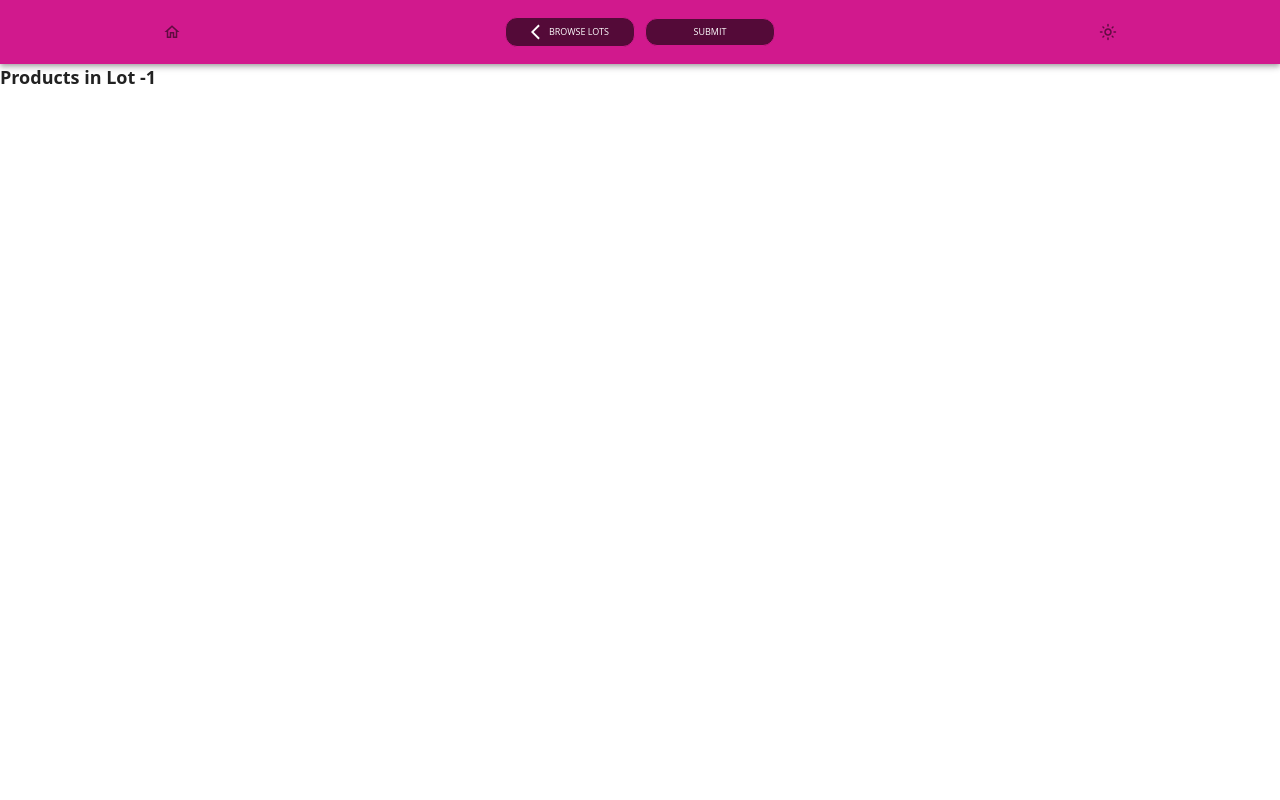
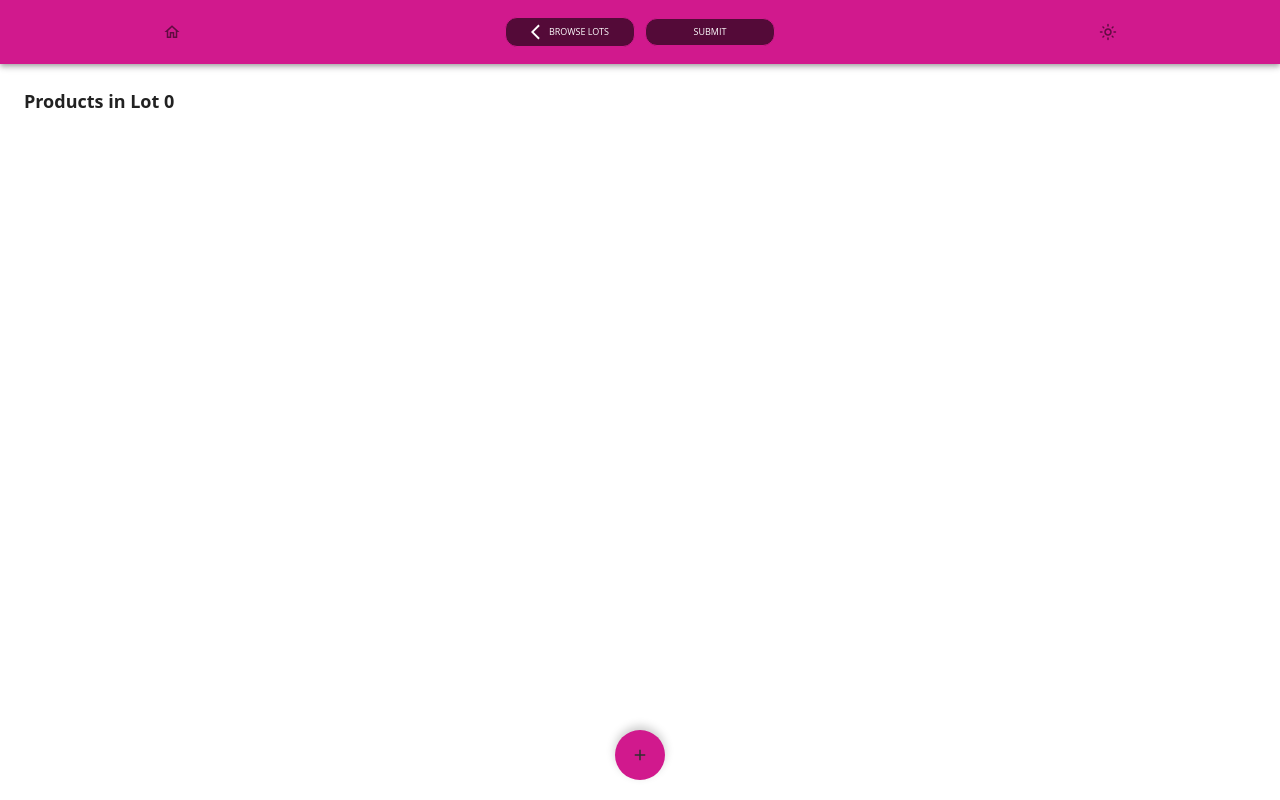
Before and after one commit to KadeHennacy/Big-Blue-Product-Tool, a React (Vite) app: page /lot in a window 1280 px wide. Built offline with nearby package versions, Linux system fonts and the light colour scheme.

Commit message:
Image Upload works

```diff
--- a/package.json
+++ b/package.json
@@ -18,6 +18,7 @@
     "formik": "^2.4.2",
     "react": "^18.2.0",
     "react-dom": "^18.2.0",
+    "react-image-file-resizer": "^0.4.8",
     "react-redux": "^8.1.2",
     "react-router-dom": "^6.14.2",
     "redux": "^4.2.1",
--- a/src/features/browse/browse.tsx
+++ b/src/features/browse/browse.tsx
@@ -56,6 +56,13 @@ const browseSlice = createSlice({
       state.currentProductIndex =
         state.lots[state.currentLotIndex].items.length - 1;
     },
+    deleteProduct: (state, action: PayloadAction<number>) => {
+      state.lots[state.currentLotIndex].items.splice(action.payload, 1);
+      state.lots[state.currentLotIndex].lastModified = Date.now().toString();
+    },
+    deleteLot: (state, action: PayloadAction<number>) => {
+      state.lots.splice(action.payload, 1);
+    },
     setCurrentLotIndex: (state, action: PayloadAction<number>) => {
       state.currentLotIndex = action.payload;
     },
@@ -84,5 +91,7 @@ export const {
   updateProduct,
   setCurrentProductIndex,
   setEditing,
+  deleteProduct,
+  deleteLot,
 } = browseSlice.actions;
 export default browseSlice.reducer;
--- a/src/features/browse/index.tsx
+++ b/src/features/browse/index.tsx
@@ -1,31 +1,112 @@
 import React from "react";
 import { useSelector, useDispatch } from "react-redux";
 import { useNavigate } from "react-router-dom";
-import { setCurrentLotIndex } from "./browse";
+import { deleteLot, setCurrentLotIndex } from "./browse";
+import { Box, useTheme } from "@mui/material";
+import DeleteIcon from "@mui/icons-material/Delete";
+import {
+  Dialog,
+  DialogActions,
+  DialogContent,
+  DialogContentText,
+  DialogTitle,
+  Button,
+} from "@mui/material";
 
 const Browse: React.FC = () => {
   const lots = useSelector((state) => state.browse.lots);
   const dispatch = useDispatch();
   const navigate = useNavigate();
+  const theme = useTheme();
+  const [deleteDialogOpen, setDeleteDialogOpen] = React.useState(false);
+  const [productToDelete, setProductToDelete] = React.useState<number | null>(
+    null
+  );
+  const handleOpenDeleteDialog = () => {
+    setDeleteDialogOpen(true);
+  };
+
+  const handleCloseDeleteDialog = () => {
+    setDeleteDialogOpen(false);
+  };
 
   const handleLotClick = (index: number) => {
     dispatch(setCurrentLotIndex(index));
     navigate("/lot");
   };
 
+  function formatDate(timestampString: string) {
+    const date = new Date(Number(timestampString));
+
+    const day = String(date.getDate()).padStart(2, "0");
+    const month = String(date.getMonth() + 1).padStart(2, "0"); // Months are 0-based
+    const year = date.getFullYear();
+
+    return `${month}/${day}/${year}`;
+  }
+
   return (
-    <div>
+    <Box sx={{ padding: 3 }}>
+      <Dialog
+        open={deleteDialogOpen}
+        onClose={handleCloseDeleteDialog}
+        aria-labelledby="alert-dialog-title"
+        aria-describedby="alert-dialog-description"
+      >
+        <DialogTitle id="alert-dialog-title">
+          {"Delete Confirmation"}
+        </DialogTitle>
+        <DialogContent>
+          <DialogContentText id="alert-dialog-description">
+            Are you sure you want to delete this item?
+          </DialogContentText>
+        </DialogContent>
+        <DialogActions>
+          <Button onClick={handleCloseDeleteDialog} color="primary">
+            No
+          </Button>
+          <Button
+            onClick={() => {
+              if (productToDelete !== null) {
+                dispatch(deleteLot(productToDelete));
+              }
+              handleCloseDeleteDialog();
+            }}
+            color="primary"
+            autoFocus
+          >
+            Yes
+          </Button>
+        </DialogActions>
+      </Dialog>
       <h2>All Lots</h2>
       {lots.map((lot, index) => (
-        <div key={lot.id} onClick={() => handleLotClick(index)}>
-          <h3>Lot ID: {lot.id}</h3>
+        <Box key={lot.id} onClick={() => handleLotClick(index)}>
+          <Box
+            sx={{
+              display: "flex",
+              justifyContent: "space-between",
+            }}
+          >
+            <h3>{formatDate(lot.lastModified)}</h3>
+            <DeleteIcon
+              sx={{
+                color: theme.palette.error.main,
+              }}
+              onClick={(e) => {
+                e.stopPropagation();
+                setProductToDelete(index);
+                handleOpenDeleteDialog();
+              }}
+            />
+          </Box>
           <img src={lot.thumbnail} alt={`Thumbnail for lot ${lot.id}`} />
-          <p>Last Modified: {lot.lastModified}</p>
+          <p>Lot ID: {lot.id}</p>
           <p>Number of Items: {lot.items.length}</p>
-          {/* You can style this div to look like a clickable card or add a button for better UX */}
-        </div>
+          {/* You can style this Box to look like a clickable card or add a button for better UX */}
+        </Box>
       ))}
-    </div>
+    </Box>
   );
 };
 
--- a/src/features/lot/index.tsx
+++ b/src/features/lot/index.tsx
@@ -1,13 +1,33 @@
 import React from "react";
 import { useSelector, useDispatch } from "react-redux";
 import { useNavigate } from "react-router-dom";
-import { setCurrentProductIndex, setEditing } from "../browse/browse"; // Import the action
+import {
+  setCurrentProductIndex,
+  setEditing,
+  deleteProduct,
+} from "../browse/browse"; // Import the action
+import { Box, IconButton, useTheme } from "@mui/material";
+import DeleteIcon from "@mui/icons-material/Delete";
+import AddIcon from "@mui/icons-material/Add";
+import {
+  Dialog,
+  DialogActions,
+  DialogContent,
+  DialogContentText,
+  DialogTitle,
+  Button,
+} from "@mui/material";
 
 const Lot: React.FC = () => {
   const dispatch = useDispatch();
   const navigate = useNavigate();
   const currentLotIndex = useSelector((state) => state.browse.currentLotIndex);
   const lot = useSelector((state) => state.browse.lots[currentLotIndex]);
+  const [deleteDialogOpen, setDeleteDialogOpen] = React.useState(false);
+  const [productToDelete, setProductToDelete] = React.useState<number | null>(
+    null
+  );
+  const theme = useTheme();
 
   const handleProductClick = (productIndex: number) => {
     dispatch(setCurrentProductIndex(productIndex));
@@ -15,19 +35,110 @@ const Lot: React.FC = () => {
     navigate("/product");
   };
 
+  const handleNewProductClick = () => {
+    dispatch(setEditing(false));
+    navigate("/product");
+  };
+
+  const handleOpenDeleteDialog = () => {
+    setDeleteDialogOpen(true);
+  };
+
+  const handleCloseDeleteDialog = () => {
+    setDeleteDialogOpen(false);
+  };
+
   return (
-    <div>
-      <h2>Products in Lot {currentLotIndex}</h2>
+    <Box sx={{ padding: 3 }}>
+      <Dialog
+        open={deleteDialogOpen}
+        onClose={handleCloseDeleteDialog}
+        aria-labelledby="alert-dialog-title"
+        aria-describedby="alert-dialog-description"
+      >
+        <DialogTitle id="alert-dialog-title">
+          {"Delete Confirmation"}
+        </DialogTitle>
+        <DialogContent>
+          <DialogContentText id="alert-dialog-description">
+            Are you sure you want to delete this item?
+          </DialogContentText>
+        </DialogContent>
+        <DialogActions>
+          <Button onClick={handleCloseDeleteDialog} color="primary">
+            No
+          </Button>
+          <Button
+            onClick={() => {
+              if (productToDelete !== null) {
+                dispatch(deleteProduct(productToDelete));
+              }
+              handleCloseDeleteDialog();
+            }}
+            color="primary"
+            autoFocus
+          >
+            Yes
+          </Button>
+        </DialogActions>
+      </Dialog>
+      <Box>
+        <h2>Products in Lot {currentLotIndex + 1}</h2>
         {lot?.items.map((product, index) => (
           <div key={product.id} onClick={() => handleProductClick(index)}>
+            <Box
+              sx={{
+                display: "flex",
+                justifyContent: "space-between",
+              }}
+            >
               <h3>{product.name}</h3>
+              <DeleteIcon
+                sx={{
+                  color: theme.palette.error.main,
+                }}
+                onClick={(e) => {
+                  e.stopPropagation();
+                  setProductToDelete(index);
+                  handleOpenDeleteDialog();
+                }}
+              />
+            </Box>
             <p>{product.description}</p>
             <p>Category: {product.category}</p>
             <p>Price: ${product.price}</p>
             <img src={product.image} alt={product.name} />
           </div>
         ))}
-    </div>
+      </Box>
+      <Box
+        sx={{
+          position: "fixed",
+          bottom: 20,
+          left: "50%",
+          transform: "translateX(-50%)",
+        }}
+      >
+        <IconButton
+          color="primary"
+          sx={{
+            backgroundColor: "primary.main",
+            boxShadow: "0px -4px 10px rgba(0, 0, 0, 0.2)",
+            width: 50,
+            height: 50,
+          }}
+          onClick={() => {
+            handleNewProductClick();
+          }}
+        >
+          <AddIcon
+            sx={{
+              color: "text.default",
+            }}
+          />
+        </IconButton>
+      </Box>
+    </Box>
   );
 };
 
--- a/src/features/product/index.tsx
+++ b/src/features/product/index.tsx
@@ -9,9 +9,13 @@ import {
   MenuItem,
   InputLabel,
   FormControl,
+  Snackbar,
+  Box,
 } from "@mui/material";
 import { addProduct, updateProduct } from "../browse/browse";
 import { Product } from "../browse/browse";
+import { useNavigate } from "react-router-dom";
+import Resizer from "react-image-file-resizer";
 
 interface ProductProps {
   lotId: number;
@@ -24,13 +28,35 @@ interface FormValues {
   price: number;
   image: File | null;
 }
+const patternTwoDigitsAfterDecimal = /^\d+(\.\d{0,2})?$/;
 
 const validationSchema = Yup.object({
   name: Yup.string().required("Required"),
   description: Yup.string().required("Required"),
   category: Yup.string().required("Required"),
-  price: Yup.number().required("Required").positive().integer(),
-  image: Yup.mixed().required("A file is required"),
+  price: Yup.number()
+    .required("Required")
+    .positive()
+    .test("two-decimal", "Price must have 2 decimal points or less", (value) =>
+      patternTwoDigitsAfterDecimal.test(value)
+    ),
+  image: Yup.mixed()
+    .required("An image is required")
+    .test("fileType", "Unsupported File Format", (value) => {
+      if (value) {
+        const supportedFormats = [
+          "image/jpg",
+          "image/jpeg",
+          "image/gif",
+          "image/png",
+        ];
+        return supportedFormats.includes(value.type);
+      }
+      return false;
+    })
+    .test("fileSize", "File Size is too large", (value) => {
+      return value && value.size <= 1048576; // 1MB
+    }),
 });
 
 const Product: React.FC = () => {
@@ -43,13 +69,24 @@ const Product: React.FC = () => {
     (state) => state.browse.lots[currentLotIndex].items[currentProductIndex]
   );
   const isEditing = useSelector((state) => state.browse.isEditing);
+  const navigate = useNavigate();
+  const [openSnackbar, setOpenSnackbar] = React.useState(false);
+  const handleOpenSnackbar = () => {
+    setOpenSnackbar(true);
+  };
+  const handleCloseSnackbar = (event, reason) => {
+    setOpenSnackbar(false);
+  };
 
   const formik = useFormik({
-    initialValues: currentProduct || {
+    initialValues:
+      isEditing && currentProduct
+        ? currentProduct
+        : {
             name: "",
             description: "",
             category: "",
-      price: 0,
+            price: "",
             image: null,
           },
     validationSchema,
@@ -60,30 +97,50 @@ const Product: React.FC = () => {
         description: values.description,
         category: values.category,
         price: values.price,
-        image: values.image ? values.image.name : "",
+        image: values.image ? URL.createObjectURL(values.image) : "",
       };
 
       if (isEditing) {
-        // Update the existing product
         console.log(
           `Updating product ${currentProduct.id} current lot ${currentLotIndex} current product ${currentProductIndex}`
         );
         dispatch(updateProduct(newProduct));
+        navigate("/lot");
       } else {
-        // Add a new product
         console.log(
           `adding product current lot ${currentLotIndex} current product ${currentProductIndex}`
         );
         dispatch(addProduct(newProduct));
+        handleOpenSnackbar();
       }
 
       formik.resetForm();
+      console.log("Form submitted");
     },
     enableReinitialize: true,
   });
 
+  const inputStyle = {
+    marginBottom: "1rem",
+  };
+
   return (
+    <Box sx={{ padding: 3 }}>
+      <Snackbar
+        open={openSnackbar}
+        autoHideDuration={6000}
+        onClose={handleCloseSnackbar}
+        message="Item saved successfully"
+      />
       <form onSubmit={formik.handleSubmit}>
+        <Box
+          sx={{
+            height: "79vh",
+            display: "flex",
+            flexDirection: "column",
+            justifyContent: "space-between",
+          }}
+        >
           <TextField
             fullWidth
             id="name"
@@ -103,11 +160,15 @@ const Product: React.FC = () => {
             label="Description"
             value={formik.values.description}
             onChange={formik.handleChange}
-        error={formik.touched.description && Boolean(formik.errors.description)}
+            error={
+              formik.touched.description && Boolean(formik.errors.description)
+            }
             helperText={formik.touched.description && formik.errors.description}
           />
           <FormControl fullWidth>
-        <InputLabel id="category-label">Category</InputLabel>
+            <InputLabel sx={{ top: -1 }} id="category-label">
+              Category
+            </InputLabel>
             <Select
               labelId="category-label"
               id="category"
@@ -133,21 +194,30 @@ const Product: React.FC = () => {
             error={formik.touched.price && Boolean(formik.errors.price)}
             helperText={formik.touched.price && formik.errors.price}
           />
-      <input
+          <TextField
             id="image"
             name="image"
             type="file"
+            label="Image"
+            accept="image/*"
+            InputLabelProps={{
+              shrink: true,
+            }}
             onChange={(event) => {
               formik.setFieldValue(
                 "image",
                 event.currentTarget.files ? event.currentTarget.files[0] : null
               );
             }}
+            error={formik.touched.image && Boolean(formik.errors.image)}
+            helperText={formik.touched.image && formik.errors.image}
           />
           <Button color="primary" variant="contained" fullWidth type="submit">
             Save
           </Button>
+        </Box>
       </form>
+    </Box>
   );
 };
 
```
Also changed, not shown: 1 other file (tests, documents, lock files or other folders). Lines whose indentation alone changed are shown as unchanged.
